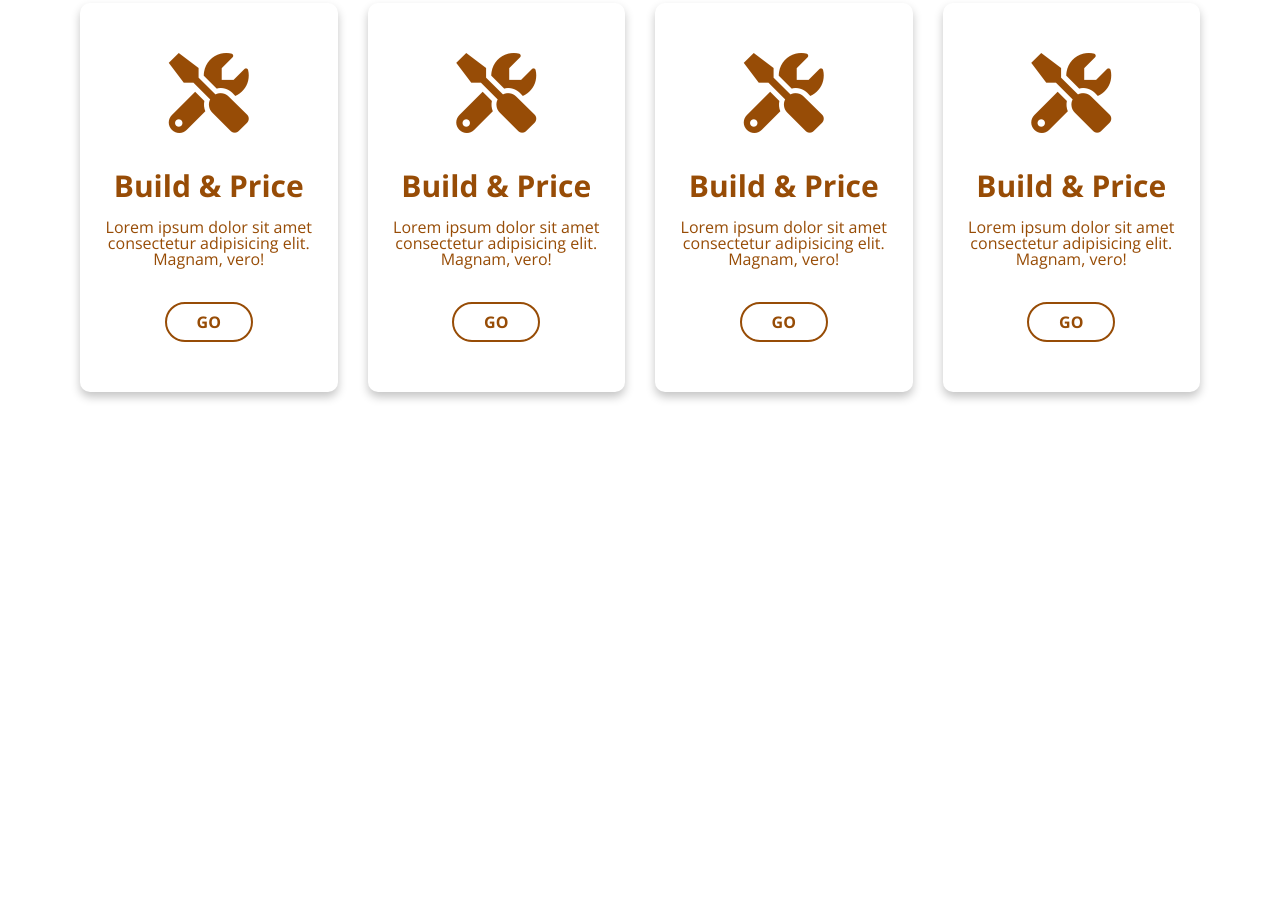
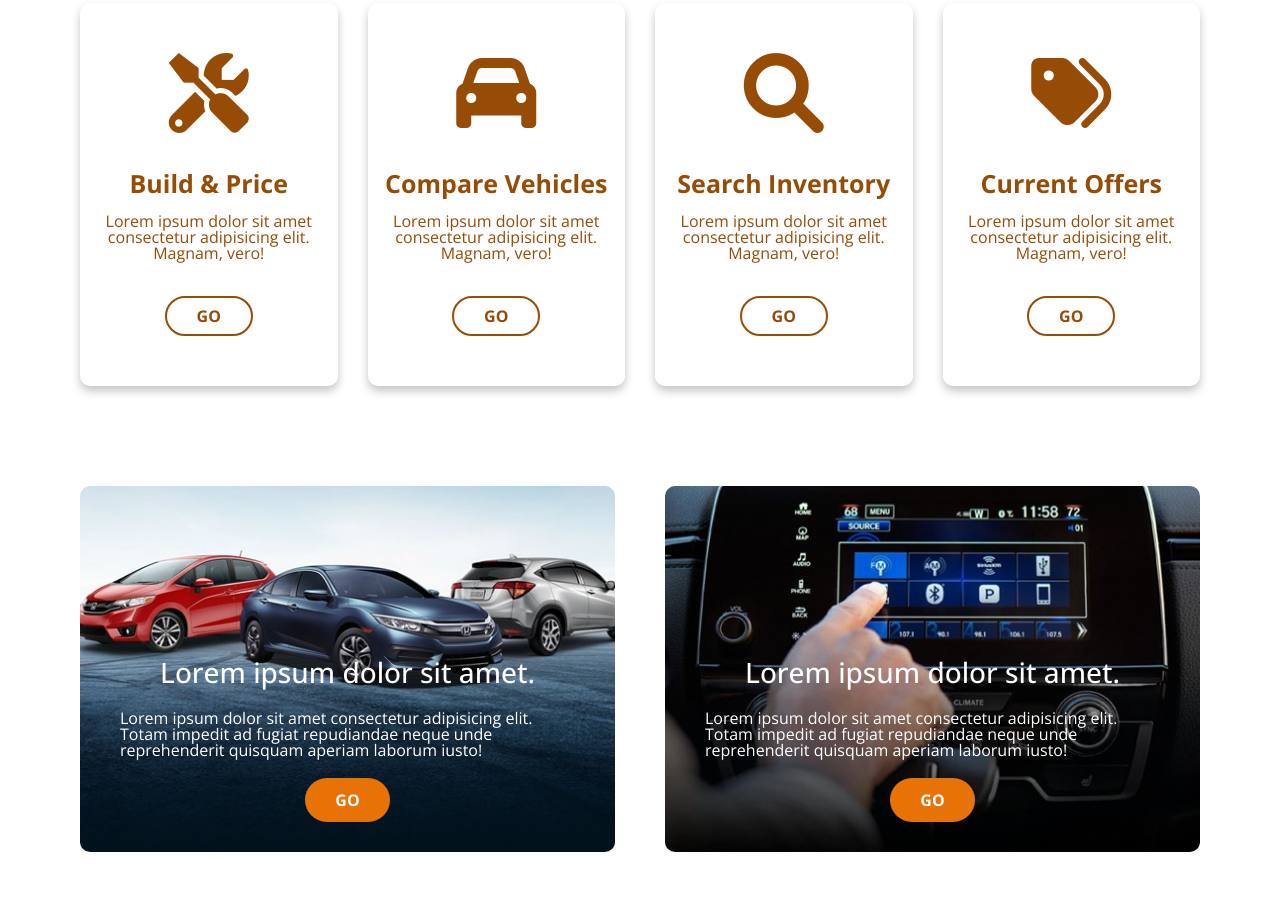
Before and after one commit to nickdvt0209/pageCarHonda, a plain HTML site: page index.html in a window 1280 px wide. Shown: the part 1694-2596 px from the top of the page. Before the commit the page ends 2136 px from the top, so only its background shows below. Drawn offline with nearby package versions, Linux system fonts and the light colour scheme.

Commit message:
create banner

```diff
--- a/index.html
+++ b/index.html
@@ -440,8 +440,8 @@
             </div>
             <div class="services__item">
               <div class="services__item-content">
-                <i class="fa fa-tools"></i>
-                <h3 class="services__item-heading">Build & Price</h3>
+                <i class="fa fa-car"></i>
+                <h3 class="services__item-heading">Compare Vehicles</h3>
                 <span class="services__item-desc">
                   Lorem ipsum dolor sit amet consectetur adipisicing elit.
                   Magnam, vero!
@@ -451,8 +451,8 @@
             </div>
             <div class="services__item">
               <div class="services__item-content">
-                <i class="fa fa-tools"></i>
-                <h3 class="services__item-heading">Build & Price</h3>
+                <i class="fa fa-search"></i>
+                <h3 class="services__item-heading">Search Inventory</h3>
                 <span class="services__item-desc">
                   Lorem ipsum dolor sit amet consectetur adipisicing elit.
                   Magnam, vero!
@@ -462,13 +462,46 @@
             </div>
             <div class="services__item">
               <div class="services__item-content">
-                <i class="fa fa-tools"></i>
-                <h3 class="services__item-heading">Build & Price</h3>
+                <i class="fa fa-tags"></i>
+                <h3 class="services__item-heading">Current Offers</h3>
                 <span class="services__item-desc">
                   Lorem ipsum dolor sit amet consectetur adipisicing elit.
                   Magnam, vero!
                 </span>
                 <a href="#" class="services__item-button btn-border"> GO </a>
+              </div>
+            </div>
+          </div>
+        </div>
+      </section>
+
+      <section class="banner">
+        <div class="container">
+          <div class="banner__list">
+            <div class="banner__item banner__left">
+              <div class="banner__content">
+                <h3 class="banner__content-heading">
+                  Lorem ipsum dolor sit amet.
+                </h3>
+                <span class="banner__content-desc">
+                  Lorem ipsum dolor sit amet consectetur adipisicing elit. Totam
+                  impedit ad fugiat repudiandae neque unde reprehenderit
+                  quisquam aperiam laborum iusto!
+                </span>
+                <a href="#" class="banner__content-button btn"> GO </a>
+              </div>
+            </div>
+            <div class="banner__item banner__right">
+              <div class="banner__content">
+                <h3 class="banner__content-heading">
+                  Lorem ipsum dolor sit amet.
+                </h3>
+                <span class="banner__content-desc">
+                  Lorem ipsum dolor sit amet consectetur adipisicing elit. Totam
+                  impedit ad fugiat repudiandae neque unde reprehenderit
+                  quisquam aperiam laborum iusto!
+                </span>
+                <a href="#" class="banner__content-button btn"> GO </a>
               </div>
             </div>
           </div>
--- /dev/null
+++ b/sass/layout/_banner.scss
@@ -0,0 +1,36 @@
+.banner {
+  padding: 50px 0;
+  color: #fff;
+  //   text-align: center;
+  &__list {
+    @include flex(center, space-around, none);
+  }
+  &__item {
+    padding: 170px 20px 30px 20px;
+    border-radius: 10px;
+  }
+  &__content {
+    @include flex(center, center, none);
+    flex-direction: column;
+    &-heading {
+      margin: 0px;
+    }
+    &-desc {
+      margin: 20px;
+    }
+  }
+  &__left {
+    background: url(./../image/intro-3.jpg);
+    background-position: center;
+    background-repeat: no-repeat;
+    background-size: cover;
+    margin-right: 25px;
+  }
+  &__right {
+    background-image: url(./../image/intro-4.jpg);
+    background-position: center;
+    background-repeat: no-repeat;
+    background-size: cover;
+    margin-left: 25px;
+  }
+}
--- a/sass/layout/_services.scss
+++ b/sass/layout/_services.scss
@@ -10,7 +10,7 @@
     gap: 0 30px;
   }
   &__item {
-    padding: 50px 20px;
+    padding: 50px 10px;
     box-shadow: #c5c5c5 0px 5px 10px 0px;
     border-radius: 10px;
     text-align: center;
@@ -24,7 +24,7 @@
     }
     &-heading {
       font-weight: 700;
-      font-size: 30px;
+      font-size: 25px;
       margin: 35px 0 15px 0;
     }
     &-desc {
--- a/sass/style.scss
+++ b/sass/style.scss
@@ -6,4 +6,5 @@
 @import "layout/intro";
 @import "layout/product";
 @import "layout/services";
+@import "layout/banner";
 @import "layout/footer";
```
Also changed, not shown: css/style.css, image/intro-3.jpg (added), image/intro-4.jpg (added).
